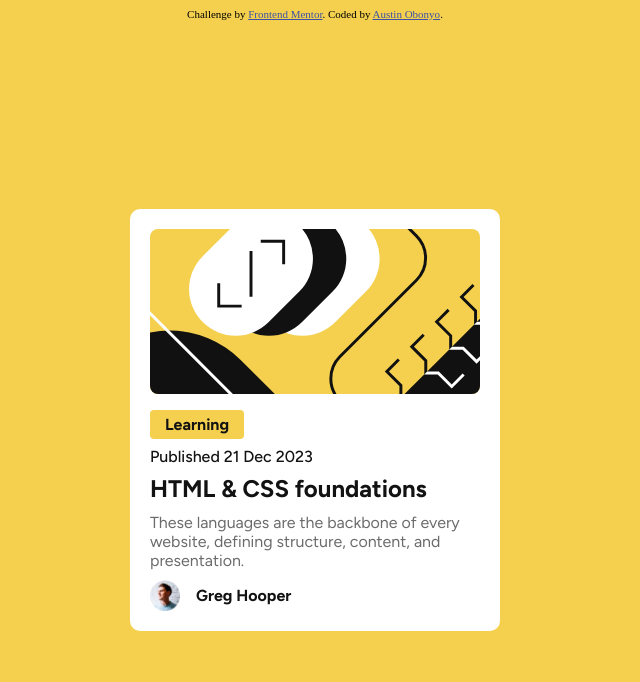
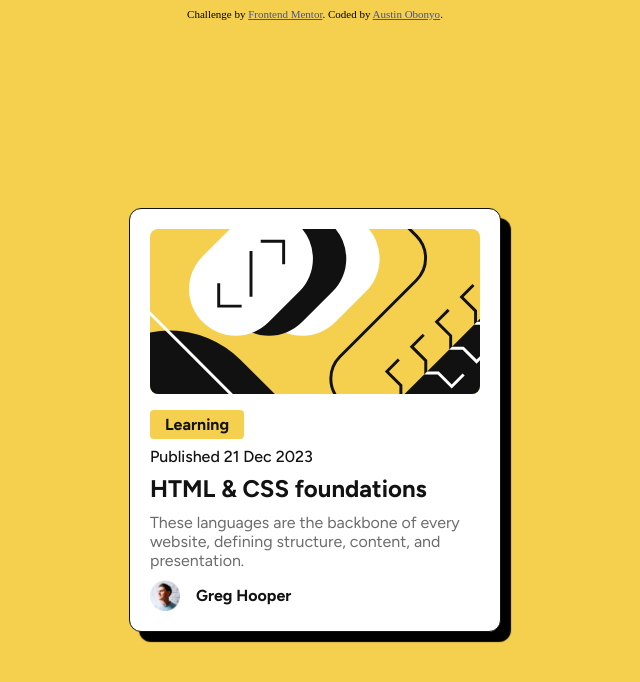
Before and after one commit to Austinjnr/blog-preview, a plain HTML site: page index.html in a window 1280 px wide. Shown: the whole page, without its empty margins (325-965 px from the left). Drawn offline with Linux system fonts and the light colour scheme.

Commit message:
:sparkles: adds border and box shadow

```diff
--- a/styles/styles.css
+++ b/styles/styles.css
@@ -19,11 +19,13 @@ main {
   background-color: hsl(0, 0%, 100%);
   width: 330px;
   padding: 20px;
-  border-radius: 10px;
+  border: 1px solid hsl(0, 0%, 7%);
+  border-radius: 12px;
   display: flex;
   flex-direction: column;
   align-items: flex-start;
   gap: 16px;
+  box-shadow: 10px 10px 1px rgb(0, 0, 0);
 }
 .blog-image {
   width: 330px;
```
